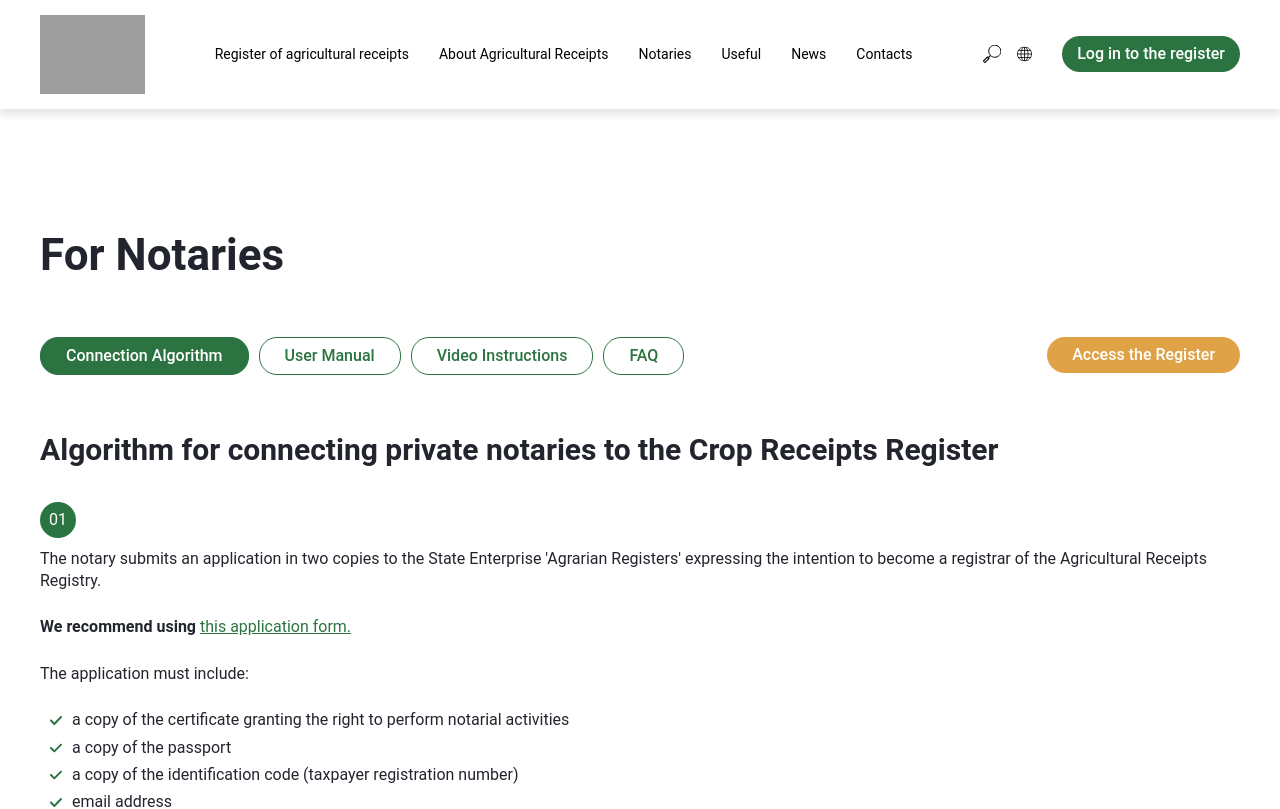
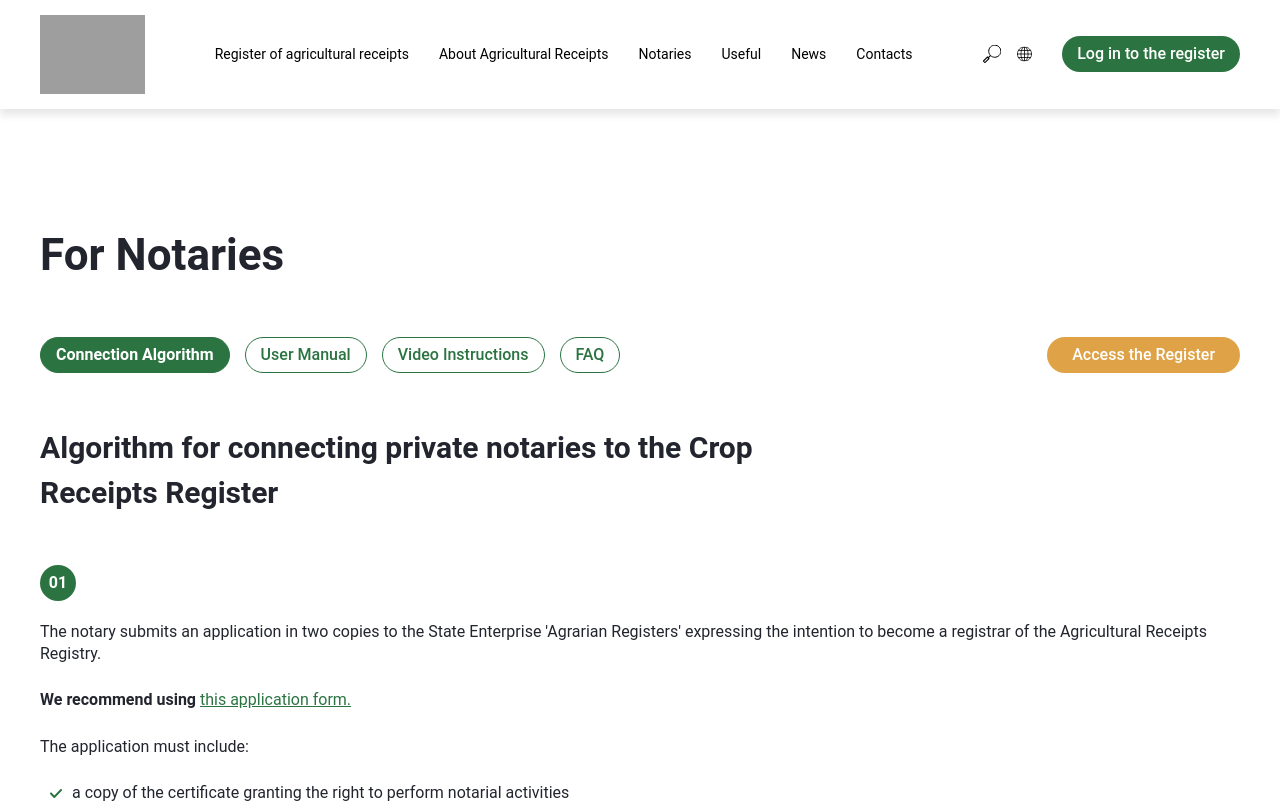
Before and after one commit to ILLIA990/agroregisters-tim, a Next.js app: page /en/knowledge/notaries-extra in a window 1280 px wide. Shown: the top 809 px of the page. Built offline with nearby package versions, Linux system fonts and the light colour scheme; grey boxes are pictures that could not be loaded.

Commit message:
Algoritm pidkl
Signed-off-by: TimRat2007 <timofeikr2007@gmail.com>

```diff
--- a/src/app/styles/style.css
+++ b/src/app/styles/style.css
@@ -26,7 +26,9 @@ h3{
     font-weight: 700;
     font-size: 30px;
     color: #22252E;
+    max-width:750px;
 }
+
 .block-title {
   max-width: 290px;
   white-space: normal;
@@ -910,7 +912,7 @@ b{
 .switch-buttons {
     display: inline-block;
     margin: 20px 0 32px;
-    padding: 6px 25px;
+    padding: 1px 15px;
     background: #fff;
     color: #2B7441;
     border: 1px solid #2B7441;
@@ -919,6 +921,9 @@ b{
     text-decoration: none;
     transition: background-color 0.2s ease;
     cursor:  pointer;
+}
+.switch-buttons.active {
+  font-weight: 700; /* активная кнопка жирная */
 }
 .switch-buttons:hover {
     background-color: #ddd;
@@ -939,6 +944,9 @@ b{
     height: 36px;
     margin: 10px 0;
     display: flex;
+    margin-top:50px;
+    margin-bottom: 20px;
+    font-weight: 700;
 }
 .switch-button-2{
     display: inline-block;
@@ -966,7 +974,7 @@ b{
 }
 .button-container-little{
     display: flex;
-    gap: 10px;
+    gap: 15px;
 }
 .link-to-temeplate{
     color: #2B7441;
```
